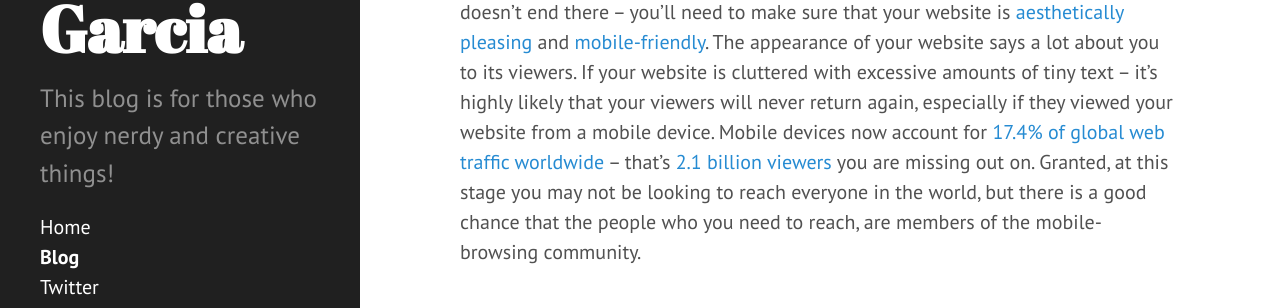
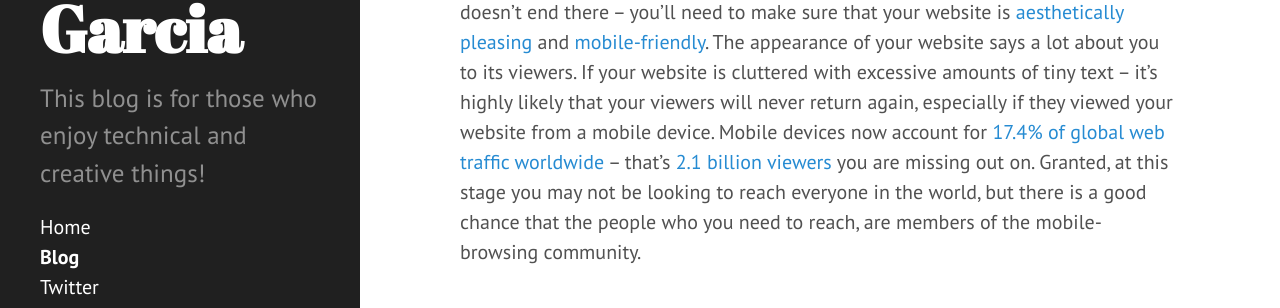
Before and after one commit to agarciatv/agarciatv.github.io, a Jekyll site: the page built from index.html, in a window 1280 px wide. Shown: the part 478-786 px from the top of the page. Built offline with Jekyll 4.4.1, drawn with Linux system fonts in a browser that asks for light colours; the list of posts is cut into pages by our own code.

Commit message:
Update _config.yml

```diff
--- a/_config.yml
+++ b/_config.yml
@@ -4,5 +4,5 @@ markdown: kramdown
 url: http://agarciatv.github.io
 title: Aaron Garcia
 tagline: Video Production, Photography, Web Development, Marketing
-description: This blog is for those who enjoy nerdy and creative things!
+description: This blog is for those who enjoy technical and creative things!
 paginate: 5
```
